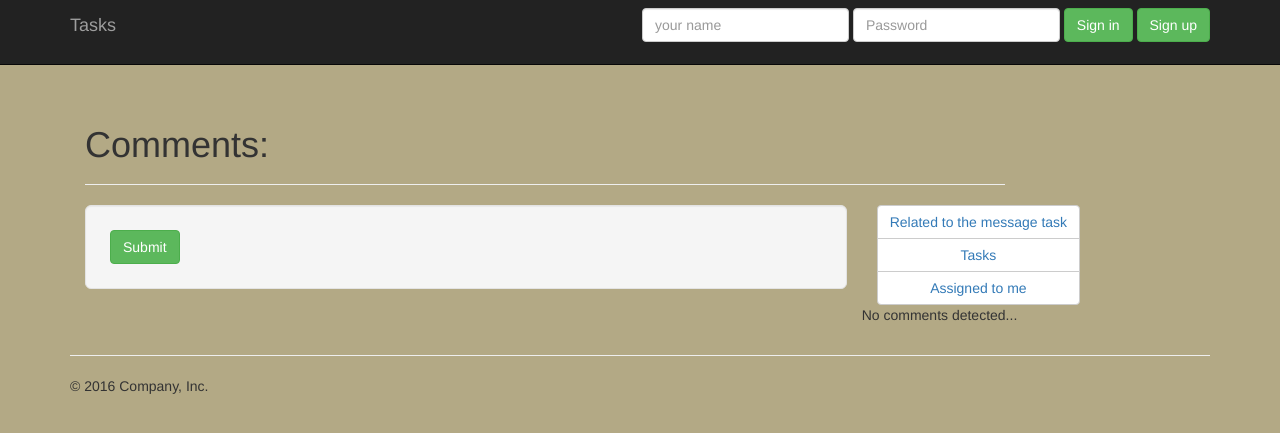
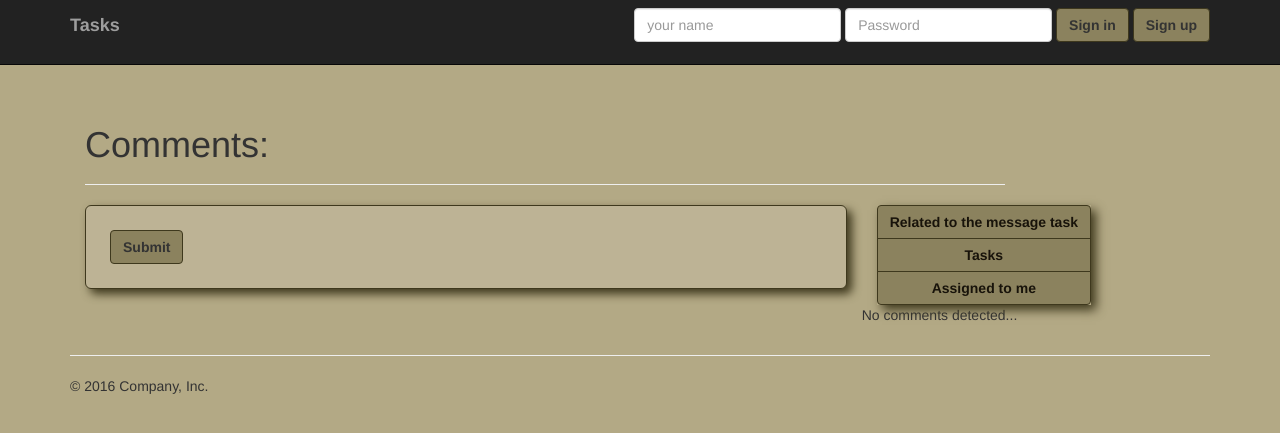
Before and after one commit to ilitvinoff/task-trackerapp, a Django app: template trackerapp/templates/trackerapp/message_list.html in a window 1280 px wide. Shown: the top 433 px of the page. Run offline with Django 3.2, Linux system fonts and the light colour scheme; the template is opened without the code that fills it, so the values that code supplies are empty; some libraries are stand-ins or nearby versions.

Commit message:
more css

```diff
--- a/templates/registration/login.html
+++ b/templates/registration/login.html
@@ -31,7 +31,7 @@
             </tr>
         </table>
 
-        <input class="btn btn-success" type="submit" value="login"/>
+        <input class="btn btn-default" type="submit" value="login"/>
         <input type="hidden" name="next" value="{{ next }}"/>
     </form>
 
--- a/trackerapp/static/css/static.css
+++ b/trackerapp/static/css/static.css
@@ -15,10 +15,47 @@
 
 .panel-primary{
     background-color: #eed78c;
-    border-color: #6c6434;
+    border-color: #3e381d;
+    box-shadow: 5px 5px 10px #3e381d;
 }
 
 .panel-primary>.panel-heading{
     background-color: #3e381d;
-    border-color: #6c6434;
+    border-color: #3e381d;
 }
+
+.panel-primary>.panel-footer{
+    background-color: #8b825e;
+    border-color: #3e381d;
+}
+
+.btn-group-vertical{
+    box-shadow: 5px 5px 10px #3e381d;
+}
+
+.btn-default{
+    background-color: #8b825e;
+    text-decoration-color: #000000;
+    font-weight: bold;
+    border-color: #3e381d;
+}
+
+a {
+    cursor: pointer;
+    text-decoration: none;
+    color: #18130a;
+    font-weight: bold;
+}
+
+.well{
+    background-color: #bdb395;
+    border-color: #3e381d;
+    box-shadow: 5px 5px 10px #3e381d;
+}
+
+input, select, textarea {
+    font-family: inherit;
+    font-size: inherit;
+    line-height: inherit;
+    background-color: #eed78c;
+}
--- a/trackerapp/templates/base_generic.html
+++ b/trackerapp/templates/base_generic.html
@@ -59,8 +59,8 @@
                         <div class="form-group">
                             <input type="password" placeholder="Password" class="form-control" name="password">
                         </div>
-                        <button type="submit" value="login" class="btn btn-success">Sign in</button>
-                        <a class="btn btn-success" href="{% url 'sign-up' %}">Sign up</a>
+                        <button type="submit" value="login" class="btn btn-default">Sign in</button>
+                        <a class="btn btn-default" href="{% url 'sign-up' %}">Sign up</a>
                     </form>
 
                 </div>
--- a/trackerapp/templates/trackerapp/assigned_list.html
+++ b/trackerapp/templates/trackerapp/assigned_list.html
@@ -16,7 +16,7 @@
             <table>
                 {{ form }}
             </table>
-            <input class="btn btn-success" type="submit" value="Submit"/>
+            <input class="btn btn-default" type="submit" value="Submit"/>
         </div>
 
     </form>
--- a/trackerapp/templates/trackerapp/attachment_confirm_delete.html
+++ b/trackerapp/templates/trackerapp/attachment_confirm_delete.html
@@ -16,7 +16,7 @@
 
         <form action="" method="POST">
             {% csrf_token %}
-            <input class="btn btn-success" type="submit" value="Yes, delete."/>
+            <input class="btn btn-default" type="submit" value="Yes, delete."/>
         </form>
     </div>
 
--- a/trackerapp/templates/trackerapp/attachment_list.html
+++ b/trackerapp/templates/trackerapp/attachment_list.html
@@ -18,7 +18,7 @@
                 <table>
                     {{ form }}
                 </table>
-                <input class="btn btn-success" type="submit" value="Submit"/>
+                <input class="btn btn-default" type="submit" value="Submit"/>
             </div>
 
         </form>
--- a/trackerapp/templates/trackerapp/message_confirm_delete.html
+++ b/trackerapp/templates/trackerapp/message_confirm_delete.html
@@ -16,7 +16,7 @@
 
         <form action="" method="POST">
             {% csrf_token %}
-            <input class="btn btn-success" type="submit" value="Yes, delete."/>
+            <input class="btn btn-default" type="submit" value="Yes, delete."/>
         </form>
     </div>
 
--- a/trackerapp/templates/trackerapp/message_list.html
+++ b/trackerapp/templates/trackerapp/message_list.html
@@ -18,7 +18,7 @@
                 <table>
                     {{ form }}
                 </table>
-                <input class="btn btn-success" type="submit" value="Submit"/>
+                <input class="btn btn-default" type="submit" value="Submit"/>
             </div>
 
         </form>
--- a/trackerapp/templates/trackerapp/sign_up.html
+++ b/trackerapp/templates/trackerapp/sign_up.html
@@ -32,7 +32,7 @@
                     </p>
 
                 {% endfor %}
-                <button class="btn btn-success" type="submit">Sign up</button>
+                <button class="btn btn-default" type="submit">Sign up</button>
             </form>
 
         </div>
--- a/trackerapp/templates/trackerapp/taskmodel_confirm_delete.html
+++ b/trackerapp/templates/trackerapp/taskmodel_confirm_delete.html
@@ -17,7 +17,7 @@
 
         <form action="" method="POST">
             {% csrf_token %}
-            <input class="btn btn-success" type="submit" value="Yes, delete."/>
+            <input class="btn btn-default" type="submit" value="Yes, delete."/>
         </form>
     </div>
 
--- a/trackerapp/templates/trackerapp/taskmodel_list.html
+++ b/trackerapp/templates/trackerapp/taskmodel_list.html
@@ -17,7 +17,7 @@
                 <table>
                     {{ form }}
                 </table>
-                <input class="btn btn-success" type="submit" value="Submit"/>
+                <input class="btn btn-default" type="submit" value="Submit"/>
             </div>
 
         </form>
```
